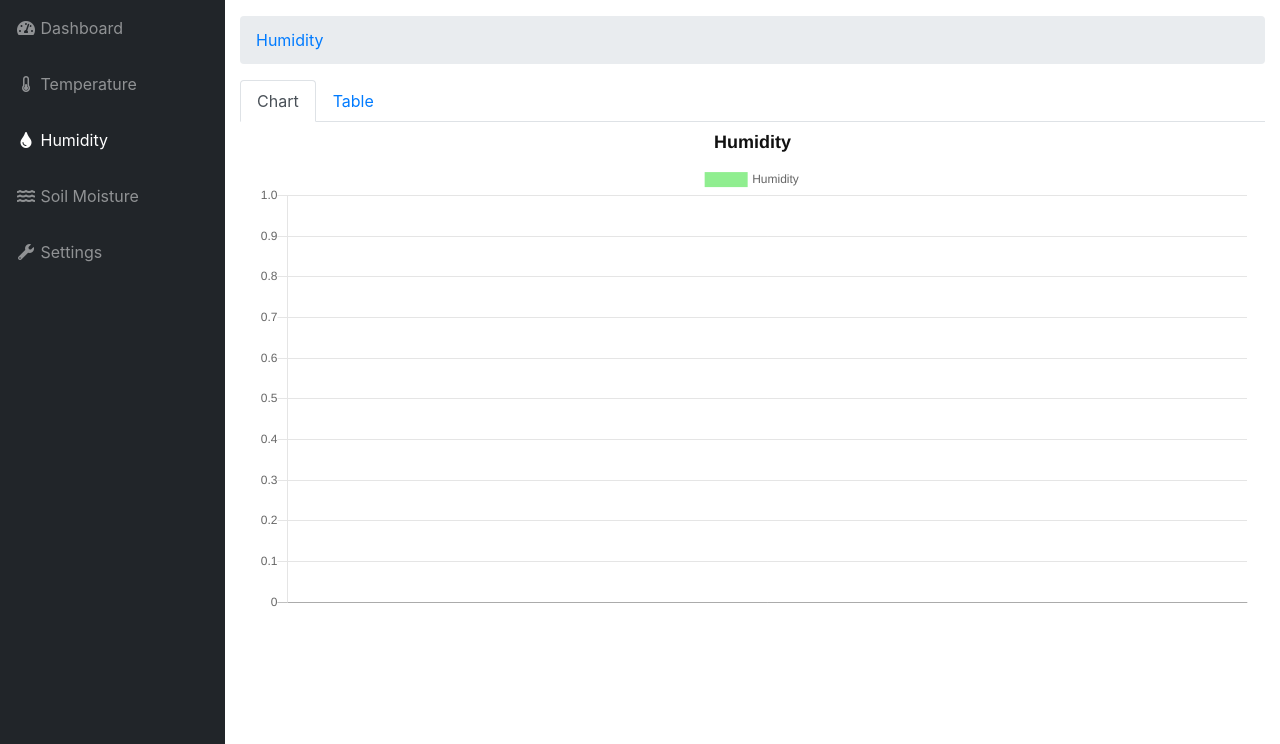
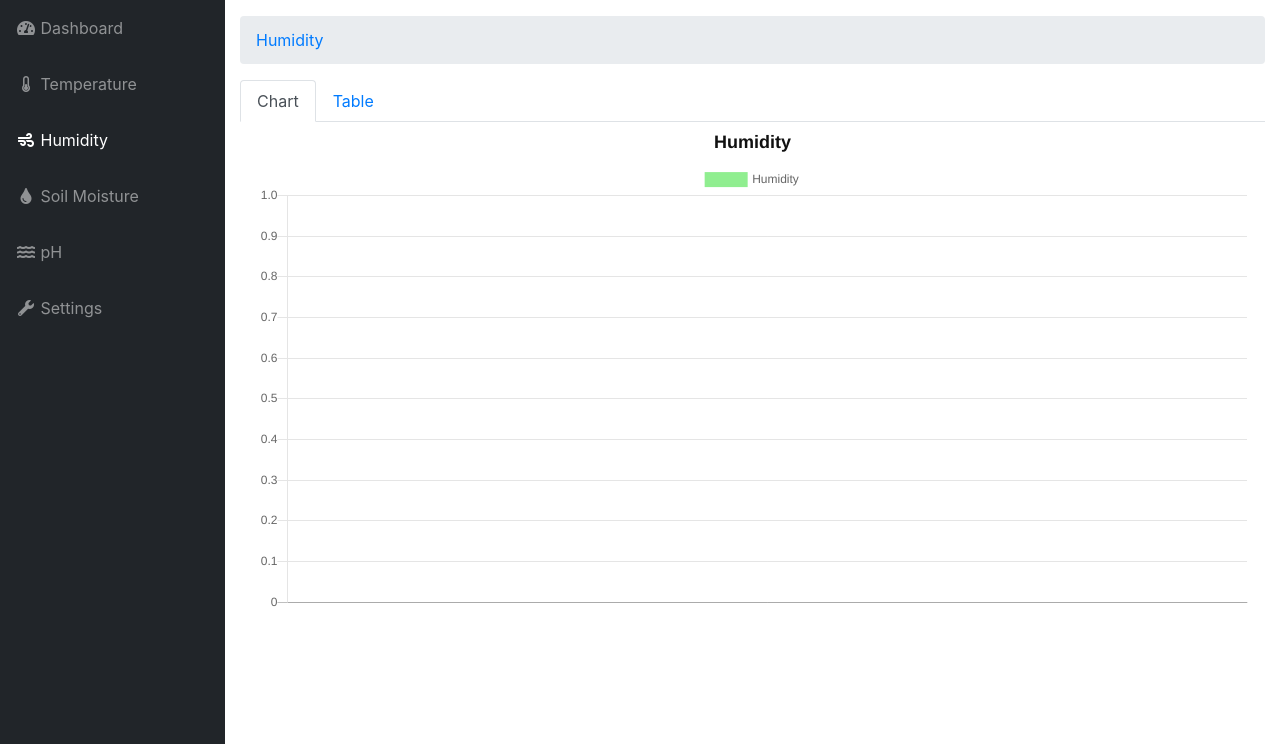
Before and after one commit to rickyx12/iot, a CodeIgniter app: page /iot/index.php/humidity/index in a window 1280 px wide. Shown: the part 56-800 px from the top of the page. Run offline with CodeIgniter, Linux system fonts and the light colour scheme; data that the repository does not hold is empty; some libraries are stand-ins or nearby versions.

Commit message:
added pH menu

```diff
--- a/application/views/includes/sidebar.php
+++ b/application/views/includes/sidebar.php
@@ -34,7 +34,7 @@
       <?php endif; ?>
 
         <a id="humidity" class="nav-link" href="<?= base_url('Humidity/index') ?>">
-          <i class="fas fa-fw fa-tint"></i>
+          <i class="fas fa-fw fa-wind"></i>
           <span>Humidity</span>
         </a>
       </li>
@@ -46,8 +46,20 @@
       <?php endif; ?>
 
         <a id="soilMoist" class="nav-link" href="<?= base_url('SoilMoisture/index') ?>">
+          <i class="fas fa-fw fa-tint"></i>
+          <span>Soil Moisture</span>
+        </a>
+      </li>
+
+      <?php if($page == "ph-nav"): ?>
+        <li id="ph-nav" class="nav-item active">
+      <?php else: ?>
+        <li id="ph-nav" class="nav-item">
+      <?php endif; ?>
+
+        <a id="ph" class="nav-link" href="<?= base_url('Ph/index') ?>">
           <i class="fas fa-fw fa-water"></i>
-          <span>Soil Moisture</span>
+          <span>pH</span>
         </a>
       </li>
 
```
